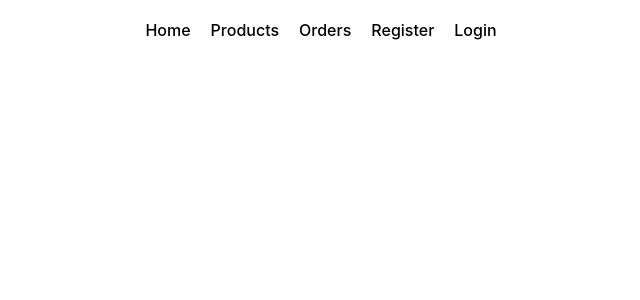
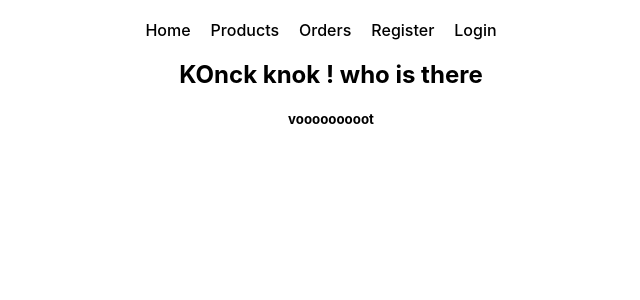
Before and after one commit to mdmitho/router-firebase-integration, a React (Create React App) app: page /products in a window 1280 px wide. Shown: the top 300 px of the page, without its empty margins (309-949 px from the left). Built offline with nearby package versions, Linux system fonts and the light colour scheme; no server answers.

Commit message:
Explore and Install React Firebase Hooks

```diff
--- a/package.json
+++ b/package.json
@@ -9,6 +9,7 @@
     "firebase": "^9.6.10",
     "react": "^17.0.2",
     "react-dom": "^17.0.2",
+    "react-firebase-hooks": "^5.0.3",
     "react-router-dom": "^6.3.0",
     "react-scripts": "5.0.0",
     "web-vitals": "^2.1.4"
--- a/src/App.js
+++ b/src/App.js
@@ -4,6 +4,7 @@ import './App.css';
 import Header from './components/Header/Header';
 import Home from './components/Home/Home';
 import Login from './components/Login/Login';
+import Products from './components/Products/Products';
 import Register from './components/Register/Register';
 
 
@@ -15,6 +16,7 @@ function App() {
   <Route path='/' element={<Home></Home>}></Route>
   <Route path='/login' element={<Login></Login>}></Route>
   <Route path='/register' element={<Register></Register>}></Route>
+  <Route path='/products' element={<Products></Products>}></Route>
 </Routes>
 
     </div>
--- a/src/components/Home/Home.js
+++ b/src/components/Home/Home.js
@@ -1,9 +1,12 @@
 import React from 'react';
+import useFirebase from '../../Hook/useFirebase'
 
 const Home = () => {
+    const {user} = useFirebase()
     return (
         <div>
             <h1>This is Home</h1>
+            <p>Current Use is :{user? user.displayName : " No body"}</p>
         </div>
     );
 };
--- /dev/null
+++ b/src/components/Products/Products.js
@@ -0,0 +1,14 @@
+import React from 'react';
+import useFirebase from '../../Hook/useFirebase';
+
+const Products = () => {
+    const {user} =useFirebase()
+    return (
+        <div>
+            <h2>KOnck knok ! who is there</h2>
+            <h5>{user ? user.displayName : 'vooooooooot'}</h5>
+        </div>
+    );
+};
+
+export default Products;
```
Also changed, not shown: 1 other file (tests, documents, lock files or other folders).
